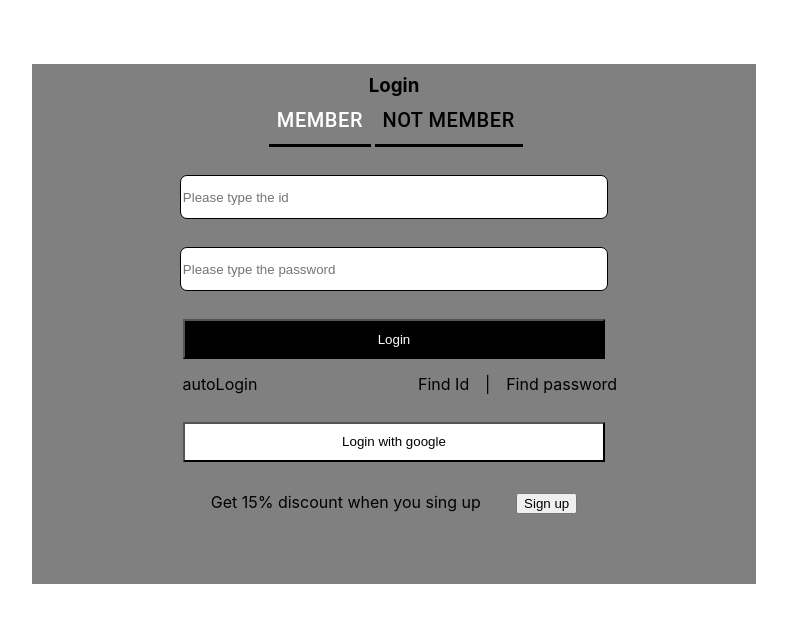
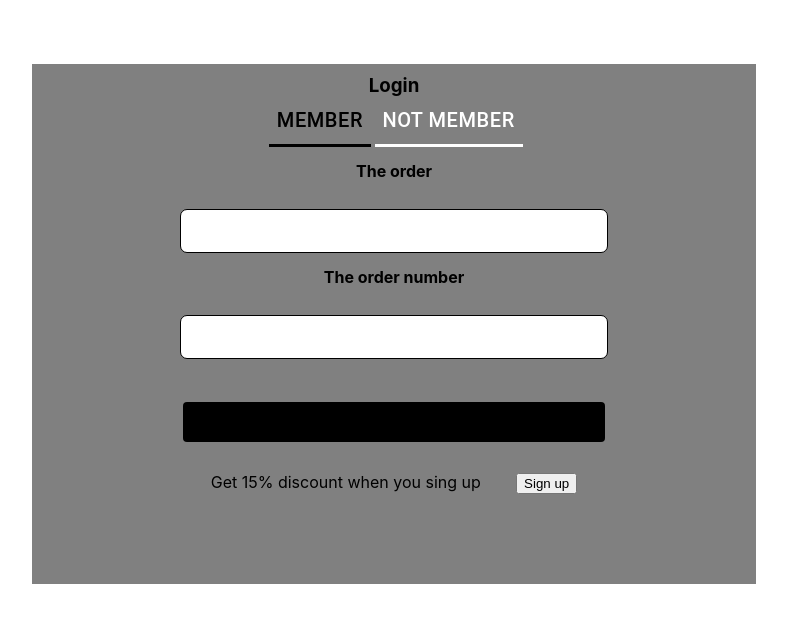
Before and after one commit to dydwn6565/myshoppingmall, a React (Create React App) app: page /login in a window 1280 px wide. Both pictures are taken after a click on the button "NOT MEMBER". Shown: the top 622 px of the page, without its empty margins (246-1033 px from the left). Built offline with nearby package versions, Linux system fonts and the light colour scheme.

Commit message:
able to change the color(distingush selected one)

```diff
--- a/src/components/Login.css
+++ b/src/components/Login.css
@@ -12,7 +12,8 @@
 
   background-color: gray;
 }
-.login > .button {
+.login > .member_button,
+.login > .nomember_button {
   border: 3px solid black;
   border-radius: 0;
   border-top: none;
@@ -23,6 +24,10 @@
   margin-left: 0.5%;
 }
 
-.gray {
+.white {
   color: white !important;
+  border: 3px solid white !important;
+  border-top: none !important;
+  border-left: none !important;
+  border-right: none !important;
 }
--- a/src/components/Login.js
+++ b/src/components/Login.js
@@ -1,15 +1,44 @@
 import Button from "@mui/material/Button";
-import React from "react";
+import React, { useState } from "react";
 import "./Login.css";
 import Member from "./Member";
+import NonMember from "./NonMember";
 
 function Login() {
+  const [member, setMember] = useState(true);
+
   return (
     <div className="login">
       <h3>Login</h3>
-      <Button className="button gray">Member</Button>
-      <Button className="button">Not Member</Button>
-      <Member />
+
+      {member ? (
+        <>
+          {" "}
+          <Button
+            onClick={(e) => setMember(true)}
+            className="member_button white"
+          >
+            Member
+          </Button>
+          <Button onClick={(e) => setMember(false)} className="nomember_button">
+            Not Member
+          </Button>
+          <Member />
+        </>
+      ) : (
+        <>
+          <Button onClick={(e) => setMember(true)} className="member_button">
+            Member
+          </Button>
+          <Button
+            onClick={(e) => setMember(false)}
+            className="nomember_button white"
+          >
+            Not Member
+          </Button>
+          <NonMember />
+        </>
+      )}
     </div>
   );
 }
--- a/src/components/Member.css
+++ b/src/components/Member.css
@@ -8,7 +8,7 @@
   border-radius: 7px;
 }
 
-.member > form > button,
+.member > form > .member_login_button,
 .login_with_google {
   width: 60%;
   height: 40px;
--- a/src/components/Member.js
+++ b/src/components/Member.js
@@ -8,19 +8,29 @@ function Member() {
   const loginWithGoogle = () => {};
 
   const signUp = () => {};
+
+  const findId = () => {};
+
+  const findPw = () => {};
   return (
     <div className="member">
       <form>
         <input type="text" placeholder="Please type the id" />
         <input type="text" placeholder="Please type the password" />
-        <button onClick={login}>Login </button>
+        <button className="member_login_button" onClick={login}>
+          Login{" "}
+        </button>
       </form>
       <div className="login_extra_features">
         <span>autoLogin</span>
         <div className="find_id_and_pw">
-          <span className="find_id">Find Id</span>
+          <span onClick={findId} className="find_id">
+            Find Id
+          </span>
           <span>|</span>
-          <span className="find_pw">Find password</span>
+          <span onClick={findPw} className="find_pw">
+            Find password
+          </span>
         </div>
       </div>
       <button onClick={loginWithGoogle} className="login_with_google">
--- a/src/components/MyPageHeader.css
+++ b/src/components/MyPageHeader.css
@@ -4,7 +4,7 @@
   justify-content: space-evenly;
 }
 
-.my_page_header > button {
+.my_page_header > .my_page_header_login {
   color: black;
   border: 1px solid black;
   width: 15%;
--- a/src/components/MyPageHeader.js
+++ b/src/components/MyPageHeader.js
@@ -9,7 +9,7 @@ function MyPageHeader() {
   };
   return (
     <div className="my_page_header">
-      <Button className="login" onClick={moveLoginPage}>
+      <Button className="my_page_header_login" onClick={moveLoginPage}>
         Login
       </Button>
       <p>My page</p>
--- a/src/components/NonMember.css
+++ b/src/components/NonMember.css
@@ -0,0 +1,33 @@
+.nonMember > form > input {
+  display: block;
+  margin: auto;
+  width: 60%;
+  height: 40px;
+  margin-top: 4%;
+  border: 1px solid black;
+  border-radius: 7px;
+}
+
+.nonMember > form > h4 {
+  margin-top: 2%;
+}
+
+.nonMember > form > button {
+  width: 60%;
+  height: 40px;
+  margin-top: 6%;
+  background-color: black;
+  color: white;
+}
+
+.gray {
+  color: gray;
+}
+
+.sign_up {
+  margin-top: 30px;
+}
+
+.sign_up > span {
+  margin-right: 5%;
+}
--- a/src/components/NonMember.js
+++ b/src/components/NonMember.js
@@ -1,7 +1,23 @@
+import Button from "@mui/material/Button";
 import React from "react";
 import "./NonMember.css";
 function NonMember() {
-  return <div></div>;
+  const signUp = () => {};
+  return (
+    <div className="nonMember">
+      <form>
+        <h4>The order</h4>
+        <input type="text" />
+        <h4>The order number</h4>
+        <input type="text" />
+        <Button disabled>Order track</Button>
+      </form>
+      <div className="sign_up">
+        <span>Get 15% discount when you sing up</span>
+        <button onClick={signUp}>Sign up</button>
+      </div>
+    </div>
+  );
 }
 
 export default NonMember;
```
